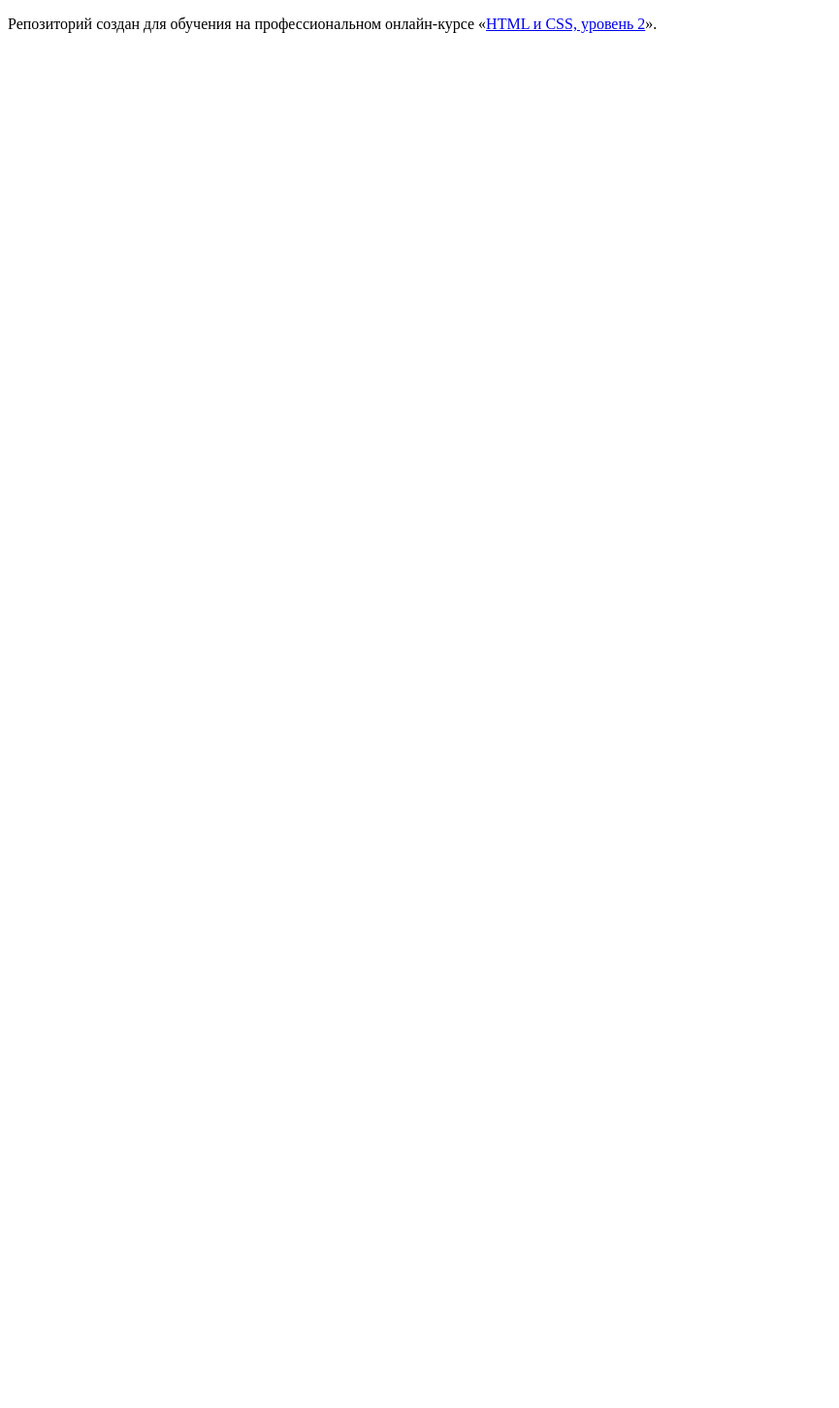
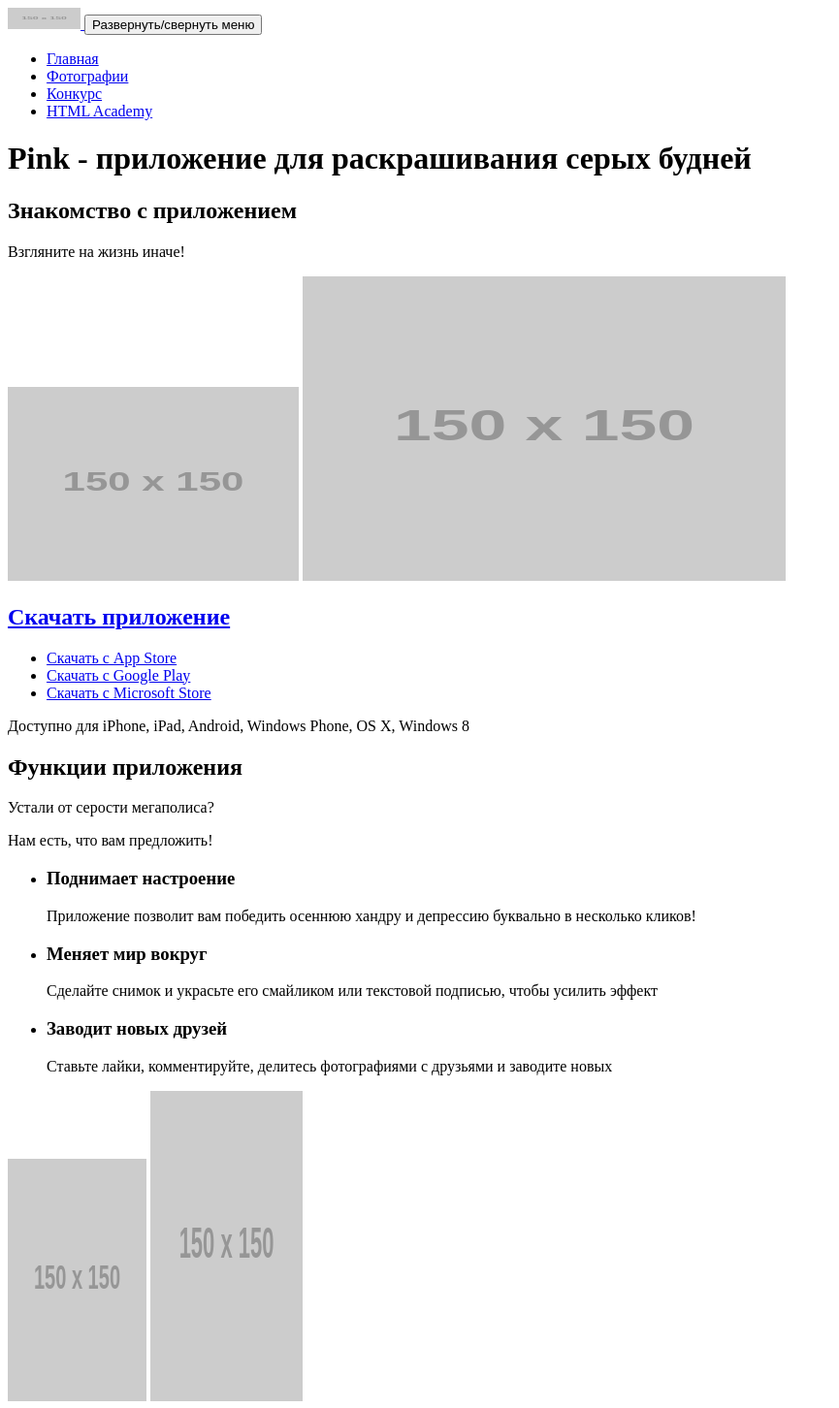
Before and after one commit to KvarcentDekok/862811-pink-19, a website: page source/index.html in a window 1280 px wide. Shown: the whole page at 97% size, without its empty margins (0-865 px from the left). Before the commit the page ends 800 px from the top, so only its background shows below. Drawn offline with Linux system fonts and the light colour scheme; placeholder pictures from the web are drawn by us.

Commit message:
Начинает разметку главной страницы

```diff
--- a/source/index.html
+++ b/source/index.html
@@ -5,8 +5,126 @@
     <title>HTML Academy: Пинк</title>
   </head>
   <body>
+    <header class="page-header">
+      <a href="index.html" class="page-header__logo logo">
+        <picture class="logo__picture">
+          <img src="https://via.placeholder.com/150x150" width="75" height="22"
+               alt="Pink">
+        </picture>
+      </a>
 
-    <p>Репозиторий создан для обучения на профессиональном онлайн‑курсе «<a href="https://htmlacademy.ru/intensive/adaptive">HTML и CSS, уровень 2</a>».</p>
+      <button type="button" class="page-header__toggle">
+        <span class="visually-hidden">Развернуть/свернуть меню</span>
+      </button>
 
+      <nav class="main-navigation">
+        <ul class="main-navigation__navigation-list navigation-list">
+          <li class="navigation-list__item">
+            <a href="index.html" class="navigation-list__link">Главная</a>
+          </li>
+          <li class="navigation-list__item">
+            <a href="photo.html" class="navigation-list__link">Фотографии</a>
+          </li>
+          <li class="navigation-list__item">
+            <a href="form.html" class="navigation-list__link">Конкурс</a>
+          </li>
+          <li class="navigation-list__item">
+            <a href="https://htmlacademy.ru/intensive/adaptive" class="navigation-list__link">HTML Academy</a>
+          </li>
+        </ul>
+      </nav>
+    </header>
+
+    <main class="page-main">
+      <h1 class="visually-hidden">Pink - приложение для раскрашивания серых будней</h1>
+
+      <section class="intro">
+        <h2 class="visually-hidden">Знакомство с приложением</h2>
+
+        <p class="text text--large text--light">Взгляните на жизнь иначе!</p>
+
+        <div class="phone-demo">
+          <picture class="phone-demo__layer">
+            <img src="https://via.placeholder.com/150x150" width="300" height="200" alt="Серые будни">
+          </picture>
+
+          <picture class="phone-demo__layer">
+            <img src="https://via.placeholder.com/150x150" width="498" height="314" alt="iPhone 5 with hand">
+          </picture>
+        </div>
+
+        <section class="intro__download download">
+          <h2 class="download__title">
+            <a href="https://www.apple.com/ru/ios/app-store/" class="button download__button">Скачать приложение</a>
+          </h2>
+
+          <ul class="download__resources-list resources-list">
+            <li class="resources-list__item">
+              <a href="https://www.apple.com/ru/ios/app-store/" class="resources-list__link resources-list__link--ios">
+                <span class="visually-hidden">Скачать с App Store</span>
+              </a>
+            </li>
+            <li class="resources-list__item">
+              <a href="https://play.google.com/store/apps"
+                 class="resources-list__link resources-list__link--android">
+                <span class="visually-hidden">Скачать с Google Play</span>
+              </a>
+            </li>
+            <li class="resources-list__item">
+              <a href="https://www.microsoft.com/ru-ru/store/apps/windows"
+                 class="resources-list__link resources-list__link--windows">
+                <span class="visually-hidden">Скачать с Microsoft Store</span>
+              </a>
+            </li>
+          </ul>
+
+          <p class="text text--medium text--light download__text">
+            Доступно для iPhone, iPad, Android, Windows Phone, OS X, Windows 8
+          </p>
+        </section>
+      </section>
+
+      <section class="features">
+        <h2 class="visually-hidden">Функции приложения</h2>
+
+        <p class="text text--large">Устали от серости мегаполиса?</p>
+
+        <p class="text text--large">Нам есть, что вам предложить!</p>
+
+        <ul class="features__text-list text-list">
+          <li class="text-list__item">
+            <h3 class="text-list__title">Поднимает настроение</h3>
+
+            <p class="text text--medium">
+              Приложение позволит вам победить осеннюю хандру и депрессию буквально в несколько кликов!
+            </p>
+          </li>
+          <li class="text-list__item">
+            <h3 class="text-list__title">Меняет мир вокруг</h3>
+
+            <p class="text text--medium">
+              Сделайте снимок и украсьте его смайликом или текстовой подписью, чтобы усилить эффект
+            </p>
+          </li>
+          <li class="text-list__item">
+            <h3 class="text-list__title">Заводит новых друзей</h3>
+
+            <p class="text text--medium">
+              Ставьте лайки, комментируйте, делитесь фотографиями с друзьями и заводите новых
+            </p>
+          </li>
+        </ul>
+
+        <div class="phone-demo features__phone-demo">
+          <picture class="phone-demo__layer">
+            <img src="https://via.placeholder.com/150x150" width="143" height="250" alt="Серые будни">
+          </picture>
+
+          <picture class="phone-demo__layer">
+            <img src="https://via.placeholder.com/150x150" width="157" height="320" alt="iPhone 5">
+          </picture>
+        </div>
+      </section>
+    </main>
   </body>
 </html>
```
